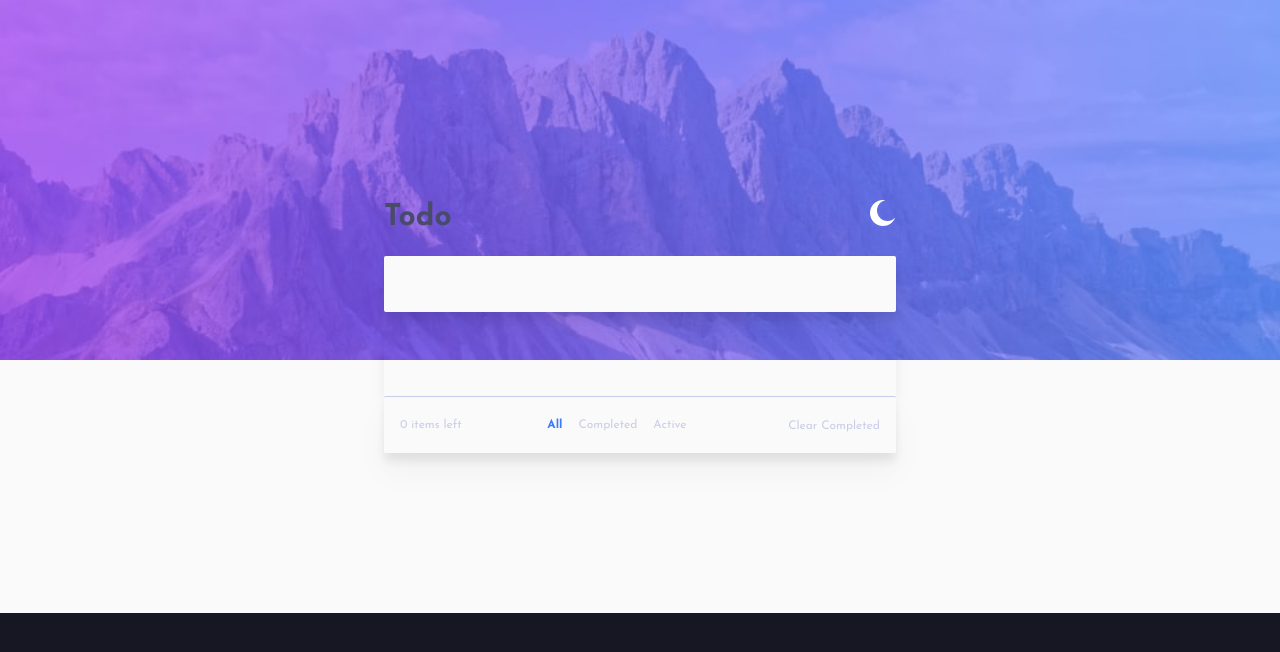
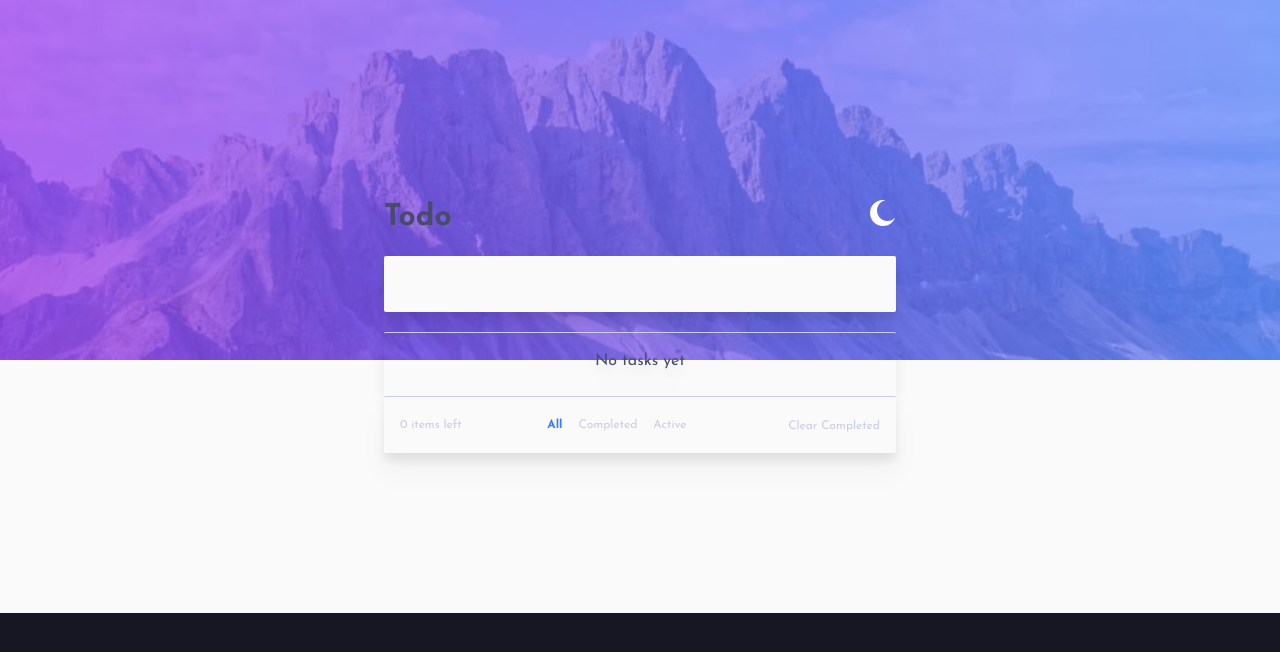
Before and after one commit to banavasi/frontendmentor-challange-1, a React (Vite) app: page / in a window 1280 px wide. Shown: the top 652 px of the page. Built offline with nearby package versions, Linux system fonts and the light colour scheme.

Commit message:
added good animations

```diff
--- a/src/components/TaskList/index.tsx
+++ b/src/components/TaskList/index.tsx
@@ -56,7 +56,6 @@ type TaskListProps = {
 export const Task = ({ tasks }: TaskListProps) => {
   const { updateOrder } = useTodosStore();
   return (
-    <motion.ul >
     <Reorder.Group
       values={tasks}
       variants={container}
@@ -66,6 +65,8 @@ export const Task = ({ tasks }: TaskListProps) => {
       onReorder={updateOrder}
       className="max-h-96 overflow-y-auto min-h-16 dark:shadow-lg-400/40 shadow-lg"
     >
+      {tasks.length > 0 ? (
+        <AnimatePresence>
           {tasks.map((task: TypeTask, i: number) => (
             <Reorder.Item
               initial={{ opacity: 0, y: 20 }}
@@ -86,8 +87,11 @@ export const Task = ({ tasks }: TaskListProps) => {
               />
             </Reorder.Item>
           ))}
+        </AnimatePresence>
+      ) : (
+        <div className="text-base-content text-center p-4 dark:bg-base-200 bgbase-100 cursor-pointer w-full rounded-sm border-base-300 border-t">No tasks yet</div>
+      )}
     </Reorder.Group>
-      </motion.ul>
   );
 };
 
```
Lines whose indentation alone changed are shown as unchanged.
